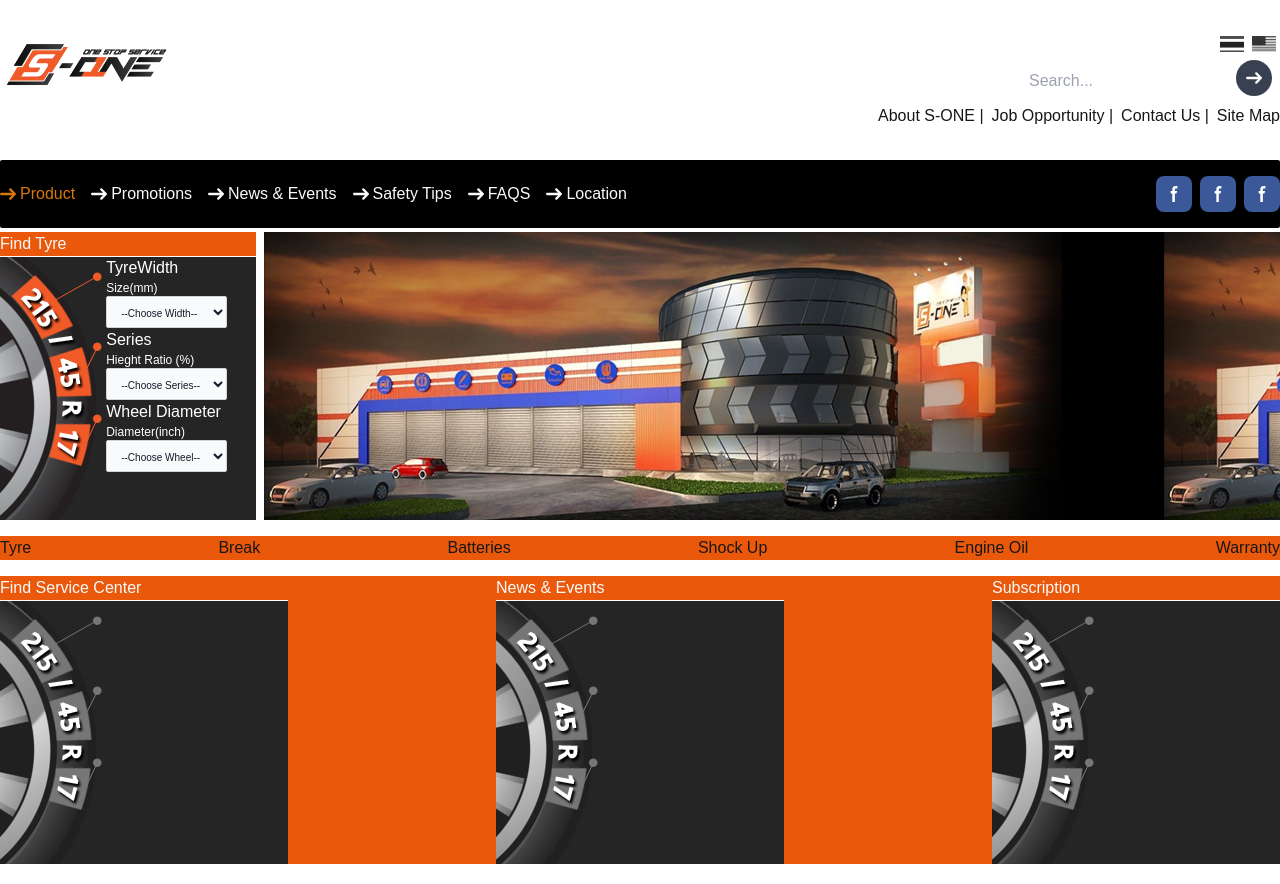
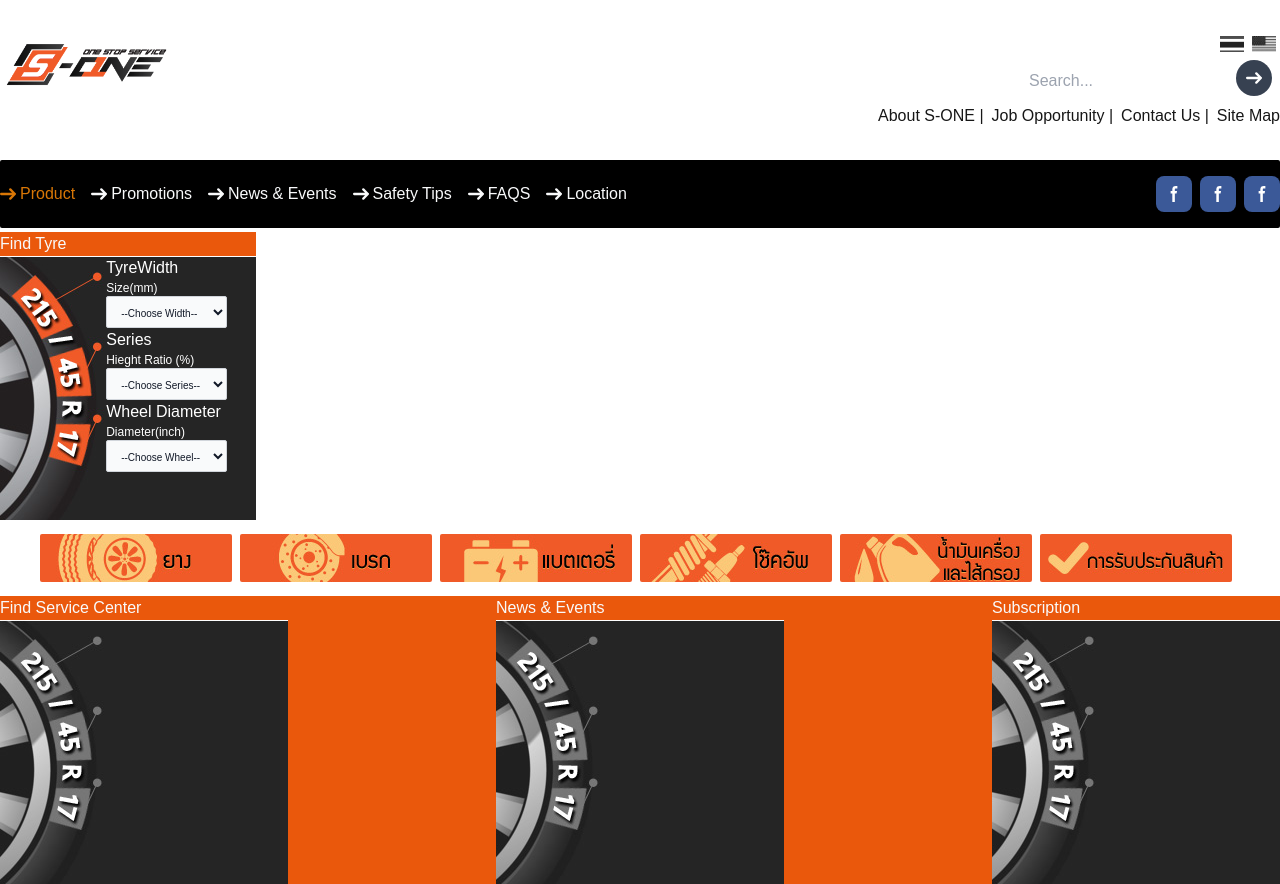
Before and after one commit to Jadedvi104/vanilajs-to-next, a Next.js app: page / in a window 1280 px wide. Built offline with nearby package versions, Linux system fonts and the light colour scheme.

Commit message:
add search section

```diff
--- a/src/components/BannerAndSearch.jsx
+++ b/src/components/BannerAndSearch.jsx
@@ -1,5 +1,5 @@
 import React from "react";
-import FindTire from "@/components/micros/FindTire"
+import FindTire from "@/components/micros/FindTire";
 
 const BannerAndSearch = () => {
   return (
@@ -12,13 +12,15 @@
       bg-gray
       h-auto
       max-w-screen
+      min-h-[18rem]
       "
         >
           {/* Find Tire Section */}
-          <FindTire/>
-          <div className="grow bg-bannerImage
-          w-max min-h-[18rem]">
-          </div>
+          <FindTire />
+            <div
+              className="bg-bannerImage
+          w-max"
+            ></div>
         </div>
       </section>
     </>
--- a/src/components/Categories.jsx
+++ b/src/components/Categories.jsx
@@ -1,22 +1,24 @@
 import React from "react";
+import { catagories } from "@/data/NavbarSelection";
 
 const Categories = () => {
   return (
     <>
       <section>
         {/* Top Bot Mid*/}
-        <div className="flex flex-nowrap justify-between bg-orange-600 my-4 h-auto w-5/5">
-          <div className="rounded-lg">Tyre</div>
-          <div className="rounded-lg">Break</div>
-          <div className="rounded-lg">Batteries</div>
-          <div className="rounded-lg">Shock Up</div>
-          <div className="rounded-lg">Engine Oil</div>
-          <div className="rounded-lg">Warranty</div>
+        <div
+          className="flex flex-wrap
+        justify-center
+        bg-white my-2.5 h-auto w-5/5"
+        >
+          {catagories.map((val, i) => (
+            <button key={i} type="button" style={{'--image-url': `url(${val.url})`}} className={`text-white bg-[image:var(--image-url)] hover:bg-[#FF9119]/80 focus:ring-4 focus:outline-none focus:ring-[#FF9119]/50 font-medium rounded-sm text-sm px-5 py-2 text-right inline-flex items-center dark:hover:bg-[#FF9119]/80 dark:focus:ring-[#FF9119]/40 me-2 my-1 h-12 w-48`}>
+            </button>
+          ))}
         </div>
 
         {/* Very Bottom Mid*/}
         <div className="flex justify-between bg-orange-600 h-auto w-5/5">
-
           {/* Left*/}
           <div className="">
             <h1 className="text-gray-50">Find Service Center</h1>
@@ -73,7 +75,6 @@
               </a>
             </figure>
           </div>
-
         </div>
       </section>
     </>
--- a/src/components/Navbar.jsx
+++ b/src/components/Navbar.jsx
@@ -1,14 +1,5 @@
 import { Tab, TabGroup, TabList } from "@headlessui/react";
-import Social from "../components/Social";
-
-const navigation = [
-  { name: "Product", href: "#" },
-  { name: "Promotions", href: "#" },
-  { name: "News & Events", href: "#" },
-  { name: "Safety Tips", href: "#" },
-  { name: "FAQS", href: "#" },
-  { name: "Location", href: "#" },
-];
+import {navigation} from "@/data/NavbarSelection"
 
 export default function Navbar() {
   return (
--- /dev/null
+++ b/src/data/NavbarSelection.jsx
@@ -0,0 +1,17 @@
+export const catagories = [
+    { name: "Tyre", url: "/images/SOne_index_bt-tire.jpg" },
+    { name: "Break", url: "/images/SOne_index_bt-break.jpg" },
+    { name: "Batteries", url: "/images/SOne_index_bt-battery.jpg" },
+    { name: "Chock Up", url: "/images/SOne_index_bt-chokeup.jpg" },
+    { name: "Engine Oil", url: "/images/SOne_index_bt-oil.jpg" },
+    { name: "Warranty", url: "/images/SOne_index_bt-guarantee.jpg" },
+];
+
+export const navigation = [
+    { name: "Product", href: "#" },
+    { name: "Promotions", href: "#" },
+    { name: "News & Events", href: "#" },
+    { name: "Safety Tips", href: "#" },
+    { name: "FAQS", href: "#" },
+    { name: "Location", href: "#" },
+  ];
```
